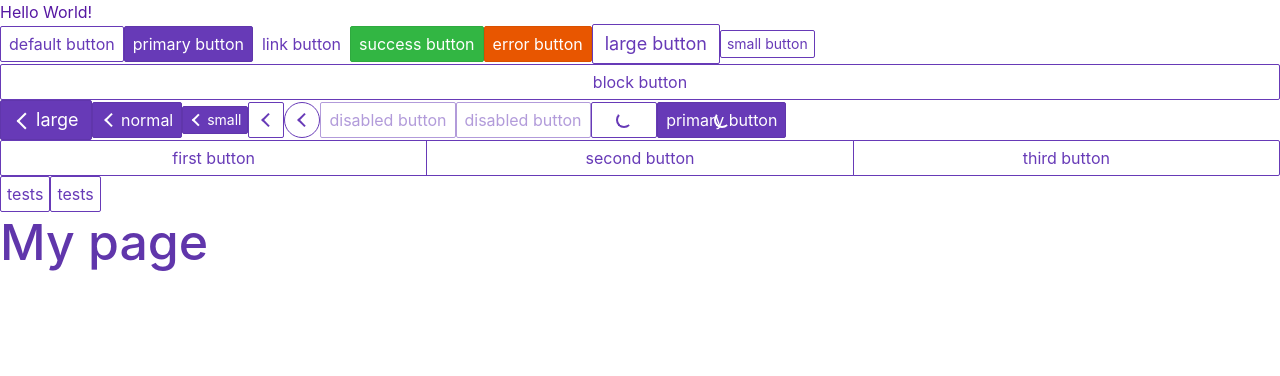
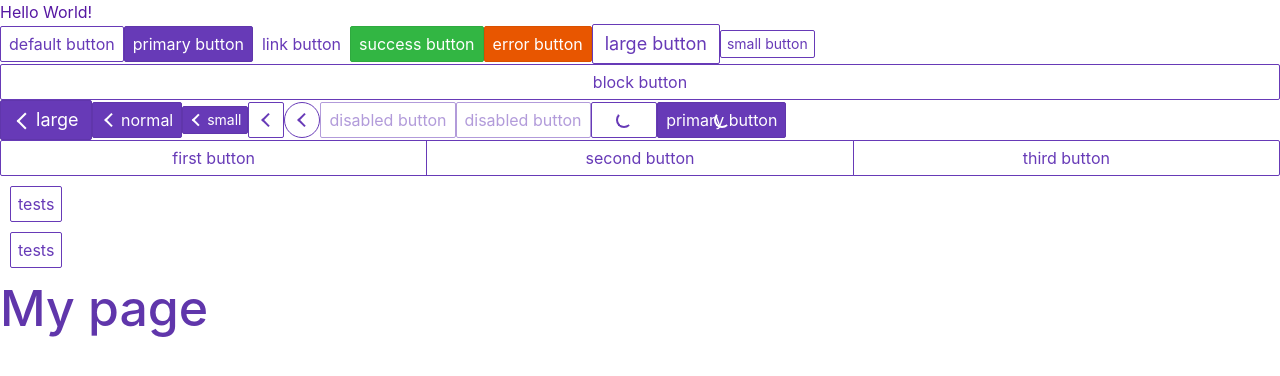
Before and after one commit to selahattintoprak/nextjs-styled-spectre-components, a Next.js app: page / in a window 1280 px wide. Shown: the top 376 px of the page. Built offline with nearby package versions, Linux system fonts and the light colour scheme.

Commit message:
added theme vars to button

```diff
--- a/pages/index.js
+++ b/pages/index.js
@@ -10,8 +10,12 @@ export default () => (
   <>
     Hello World!
     <Button></Button>
-    <Button2>tests</Button2>
-    <Button2>tests</Button2>
+    <div style={{ margin: "10px" }}>
+      <Button2>tests</Button2>
+    </div>
+    <div style={{ margin: "10px" }}>
+      <Button2>tests</Button2>
+    </div>
     <Title>My page</Title>
   </>
 );
--- a/styled-spectre/Button.js
+++ b/styled-spectre/Button.js
@@ -1,5 +1,8 @@
 import styled from "styled-components";
 import theme2 from "./theme";
+import { darken, rgba } from "polished";
+import { buttonVariant } from "./mixins/button";
+import { controlShadow } from "./mixins/shadow";
 
 const Button = styled.button`
   appearance: none;
@@ -13,7 +16,7 @@ const Button = styled.button`
   height: ${({ theme }) => theme.sizes.controlSize};
   line-height: ${({ theme }) => theme.sizes.fonts.lineHeight};
   outline: none;
-  padding: $control-padding-y $control-padding-x;
+  padding: ${({ theme }) => theme.sizes.controlPaddingY} ${({ theme }) => theme.sizes.controlPaddingY};
   text-align: center;
   text-decoration: none;
   transition: background 0.2s, border 0.2s, box-shadow 0.2s, color 0.2s;
@@ -21,24 +24,24 @@ const Button = styled.button`
   vertical-align: middle;
   white-space: nowrap;
   &:focus {
-    @include control-shadow();
+    ${controlShadow()}
   }
   &:focus,
   &:hover {
-    background: $secondary-color;
-    border-color: $primary-color-dark;
+    background: ${({ theme }) => theme.colors.secondary};
+    border-color: ${({ theme }) => theme.colors.primaryDark};
     text-decoration: none;
   }
   &:active,
   &.active {
-    background: $primary-color-dark;
-    border-color: darken($primary-color-dark, 5%);
-    color: $light-color;
+    background: ${({ theme }) => theme.colors.primaryDark};
+    border-color: ${({ theme }) => darken(0.5, theme.colors.primaryDark)};
+    color: ${({ theme }) => theme.colors.light};
     text-decoration: none;
     &.loading {
       &::after {
-        border-bottom-color: $light-color;
-        border-left-color: $light-color;
+        border-bottom-color: ${({ theme }) => theme.colors.light};
+        border-left-color: ${({ theme }) => theme.colors.light};
       }
     }
   }
@@ -52,62 +55,62 @@ const Button = styled.button`
 
   // Button Primary
   &.btn-primary {
-    background: $primary-color;
-    border-color: $primary-color-dark;
-    color: $light-color;
+    background: ${({ theme }) => theme.colors.primary};
+    border-color: ${({ theme }) => theme.colors.primaryDark};
+    color: ${({ theme }) => theme.colors.light};
     &:focus,
     &:hover {
-      background: darken($primary-color-dark, 2%);
-      border-color: darken($primary-color-dark, 5%);
-      color: $light-color;
+      background: ${({ theme }) => darken(0.2, theme.colors.primaryDark)};
+      border-color: ${({ theme }) => darken(0.5, theme.colors.primaryDark)};
+      color: ${({ theme }) => theme.colors.light};
     }
     &:active,
     &.active {
-      background: darken($primary-color-dark, 4%);
-      border-color: darken($primary-color-dark, 7%);
-      color: $light-color;
+      background: ${({ theme }) => darken(0.4, theme.colors.primaryDark)};
+      border-color: ${({ theme }) => darken(0.7, theme.colors.primaryDark)};
+      color: ${({ theme }) => theme.colors.light};
     }
     &.loading {
       &::after {
-        border-bottom-color: $light-color;
-        border-left-color: $light-color;
+        border-bottom-color: ${({ theme }) => theme.colors.light};
+        border-left-color: ${({ theme }) => theme.colors.light};
       }
     }
   }
 
   // Button Colors
   &.btn-success {
-    @include button-variant($success-color);
+    ${({ theme }) => buttonVariant(theme.colors.success)}
   }
 
   &.btn-error {
-    @include button-variant($error-color);
+    ${({ theme }) => buttonVariant(theme.colors.error)};
   }
 
   // Button Link
   &.btn-link {
     background: transparent;
     border-color: transparent;
-    color: $link-color;
+    color: ${({ theme }) => theme.colors.link};
     &:focus,
     &:hover,
     &:active,
     &.active {
-      color: $link-color-dark;
+      color: ${({ theme }) => theme.colors.linkDark};
     }
   }
 
   // Button Sizes
   &.btn-sm {
-    font-size: $font-size-sm;
-    height: $control-size-sm;
-    padding: $control-padding-y-sm $control-padding-x-sm;
+    font-size: ${({ theme }) => theme.sizes.fonts.fontSm};
+    height: ${({ theme }) => theme.sizes.controlSizeSm};
+    padding: ${({ theme }) => theme.sizes.controlPaddingYSm} ${({ theme }) => theme.sizes.controlPaddingXSm};
   }
 
   &.btn-lg {
-    font-size: $font-size-lg;
-    height: $control-size-lg;
-    padding: $control-padding-y-lg $control-padding-x-lg;
+    font-size: ${({ theme }) => theme.sizes.fonts.fontLg};
+    height: ${({ theme }) => theme.sizes.controlSizeLg};
+    padding: ${({ theme }) => theme.sizes.controlPaddingYLg} ${({ theme }) => theme.sizes.controlPaddingXLg};
   }
 
   // Button Block
@@ -118,16 +121,16 @@ const Button = styled.button`
 
   // Button Action
   &.btn-action {
-    width: $control-size;
+    width: ${({ theme }) => theme.sizes.controlSize};
     padding-left: 0;
     padding-right: 0;
 
     &.btn-sm {
-      width: $control-size-sm;
+      width: ${({ theme }) => theme.sizes.controlSizeSm};
     }
 
     &.btn-lg {
-      width: $control-size-lg;
+      width: ${({ theme }) => theme.sizes.controlSizeLg};
     }
   }
 
@@ -136,18 +139,18 @@ const Button = styled.button`
     background: transparent;
     border: 0;
     color: currentColor;
-    height: $unit-5;
-    line-height: $unit-4;
-    margin-left: $unit-1;
+    height: ${({ theme }) => theme.sizes.units[5]};
+    line-height: ${({ theme }) => theme.sizes.units[4]};
+    margin-left: ${({ theme }) => theme.sizes.units[1]};
     margin-right: -2px;
     opacity: 1;
-    padding: $unit-h;
+    padding: ${({ theme }) => theme.sizes.units["h"]};
     text-decoration: none;
-    width: $unit-5;
+    width: ${({ theme }) => theme.sizes.units[5]};
 
     &:focus,
     &:hover {
-      background: rgba($bg-color, 0.5);
+      background: ${({ theme }) => rgba(theme.colors.bg, 0.5)};
       opacity: 0.95;
     }
 
```
